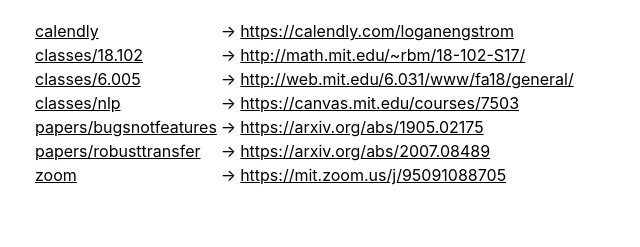
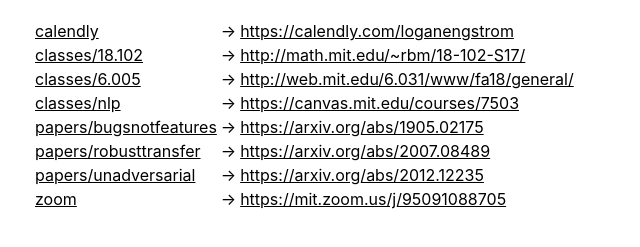
Before and after one commit to antimatter15/goto, a plain HTML site: page index.html in a window 1280 px wide. Shown: the part 83-330 px from the top of the page, without its empty margins (0-640 px from the left). Drawn offline with Linux system fonts and the light colour scheme.

Commit message:
Set key "papers/unadversarial" → "https://arxiv.or

```diff
--- a/index.csv
+++ b/index.csv
@@ -6,3 +6,4 @@
 calendly,https://calendly.com/loganengstrom
 papers/bugsnotfeatures,https://arxiv.org/abs/1905.02175
 papers/robusttransfer,https://arxiv.org/abs/2007.08489
+papers/unadversarial,https://arxiv.org/abs/2012.12235
--- a/index.html
+++ b/index.html
@@ -10,4 +10,4 @@
 td:nth-child(1) { text-align: left }
 </style>
 <h1>gitlinks</h1>
-<table><tbody><tr><td><a href="calendly">calendly</a></td><td>→</td><td><a href="https://calendly.com/loganengstrom">https://calendly.com/loganengstrom</a></td></li><tr><td><a href="classes/18.102">classes/18.102</a></td><td>→</td><td><a href="http://math.mit.edu/~rbm/18-102-S17/">http://math.mit.edu/~rbm/18-102-S17/</a></td></li><tr><td><a href="classes/6.005">classes/6.005</a></td><td>→</td><td><a href="http://web.mit.edu/6.031/www/fa18/general/">http://web.mit.edu/6.031/www/fa18/general/</a></td></li><tr><td><a href="classes/nlp">classes/nlp</a></td><td>→</td><td><a href="https://canvas.mit.edu/courses/7503">https://canvas.mit.edu/courses/7503</a></td></li><tr><td><a href="papers/bugsnotfeatures">papers/bugsnotfeatures</a></td><td>→</td><td><a href="https://arxiv.org/abs/1905.02175">https://arxiv.org/abs/1905.02175</a></td></li><tr><td><a href="papers/robusttransfer">papers/robusttransfer</a></td><td>→</td><td><a href="https://arxiv.org/abs/2007.08489">https://arxiv.org/abs/2007.08489</a></td></li><tr><td><a href="zoom">zoom</a></td><td>→</td><td><a href="https://mit.zoom.us/j/95091088705">https://mit.zoom.us/j/95091088705</a></td></li></tbody></table>
+<table><tbody><tr><td><a href="calendly">calendly</a></td><td>→</td><td><a href="https://calendly.com/loganengstrom">https://calendly.com/loganengstrom</a></td></li><tr><td><a href="classes/18.102">classes/18.102</a></td><td>→</td><td><a href="http://math.mit.edu/~rbm/18-102-S17/">http://math.mit.edu/~rbm/18-102-S17/</a></td></li><tr><td><a href="classes/6.005">classes/6.005</a></td><td>→</td><td><a href="http://web.mit.edu/6.031/www/fa18/general/">http://web.mit.edu/6.031/www/fa18/general/</a></td></li><tr><td><a href="classes/nlp">classes/nlp</a></td><td>→</td><td><a href="https://canvas.mit.edu/courses/7503">https://canvas.mit.edu/courses/7503</a></td></li><tr><td><a href="papers/bugsnotfeatures">papers/bugsnotfeatures</a></td><td>→</td><td><a href="https://arxiv.org/abs/1905.02175">https://arxiv.org/abs/1905.02175</a></td></li><tr><td><a href="papers/robusttransfer">papers/robusttransfer</a></td><td>→</td><td><a href="https://arxiv.org/abs/2007.08489">https://arxiv.org/abs/2007.08489</a></td></li><tr><td><a href="papers/unadversarial">papers/unadversarial</a></td><td>→</td><td><a href="https://arxiv.org/abs/2012.12235">https://arxiv.org/abs/2012.12235</a></td></li><tr><td><a href="zoom">zoom</a></td><td>→</td><td><a href="https://mit.zoom.us/j/95091088705">https://mit.zoom.us/j/95091088705</a></td></li></tbody></table>
```
Also changed, not shown: papers/unadversarial/index.html (added, +1 -0 lines).
